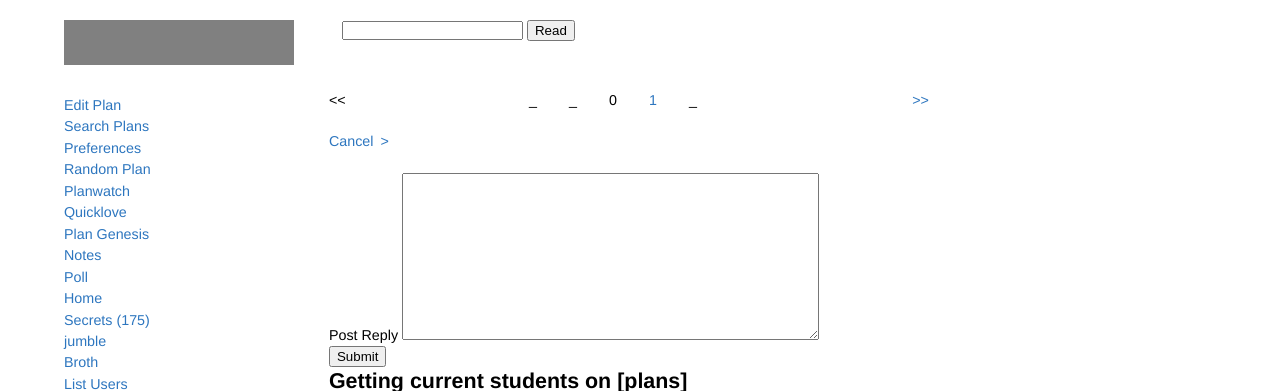
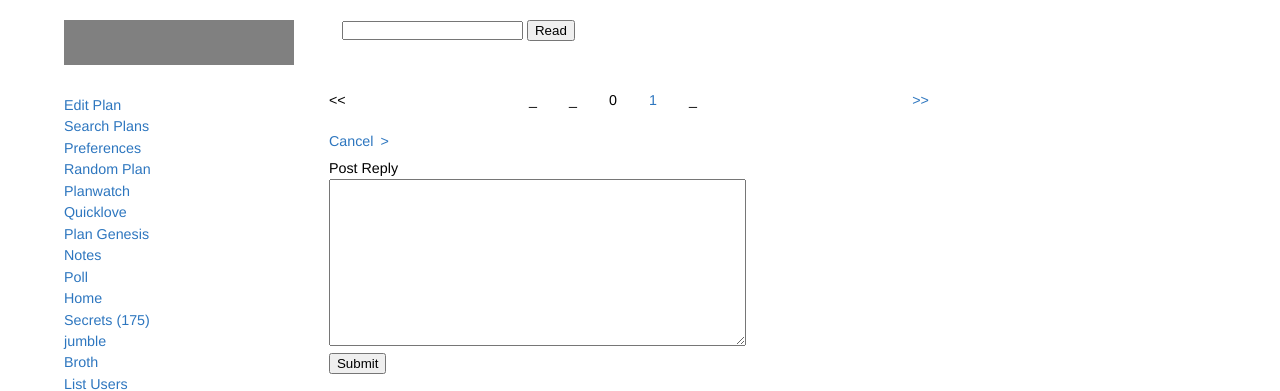
Before and after one commit to veronicaerb/eversosimple, a plain HTML site: page notes-detail.html in a window 1280 px wide. Both pictures are taken after a click on the link "Reply". Shown: the top 391 px of the page. Drawn offline with nearby package versions, Linux system fonts and the light colour scheme.

Commit message:
Initial reply form styling. #22.

```diff
--- a/eversosimple.css
+++ b/eversosimple.css
@@ -569,7 +569,7 @@ body#planspage_search {
 #notes_new_thread,
 #post_reply_toggle {
   display: block;
-  margin-bottom: 20px;
+  margin-bottom: 15px;
 }
 
 #notes_new_thread:after,
@@ -629,6 +629,13 @@ body#planspage_search {
   margin-bottom: 1em;
   line-height: 1.3;
 }
+.notes #notes_replyform {
+  margin-top: -10px;
+  margin-bottom: 20px;
+}
+.notes .prompt_label {
+  display: block;
+}
 .notes_post {
   border: 1px solid #dddddd;
 	margin-bottom: 1.5em;
```
